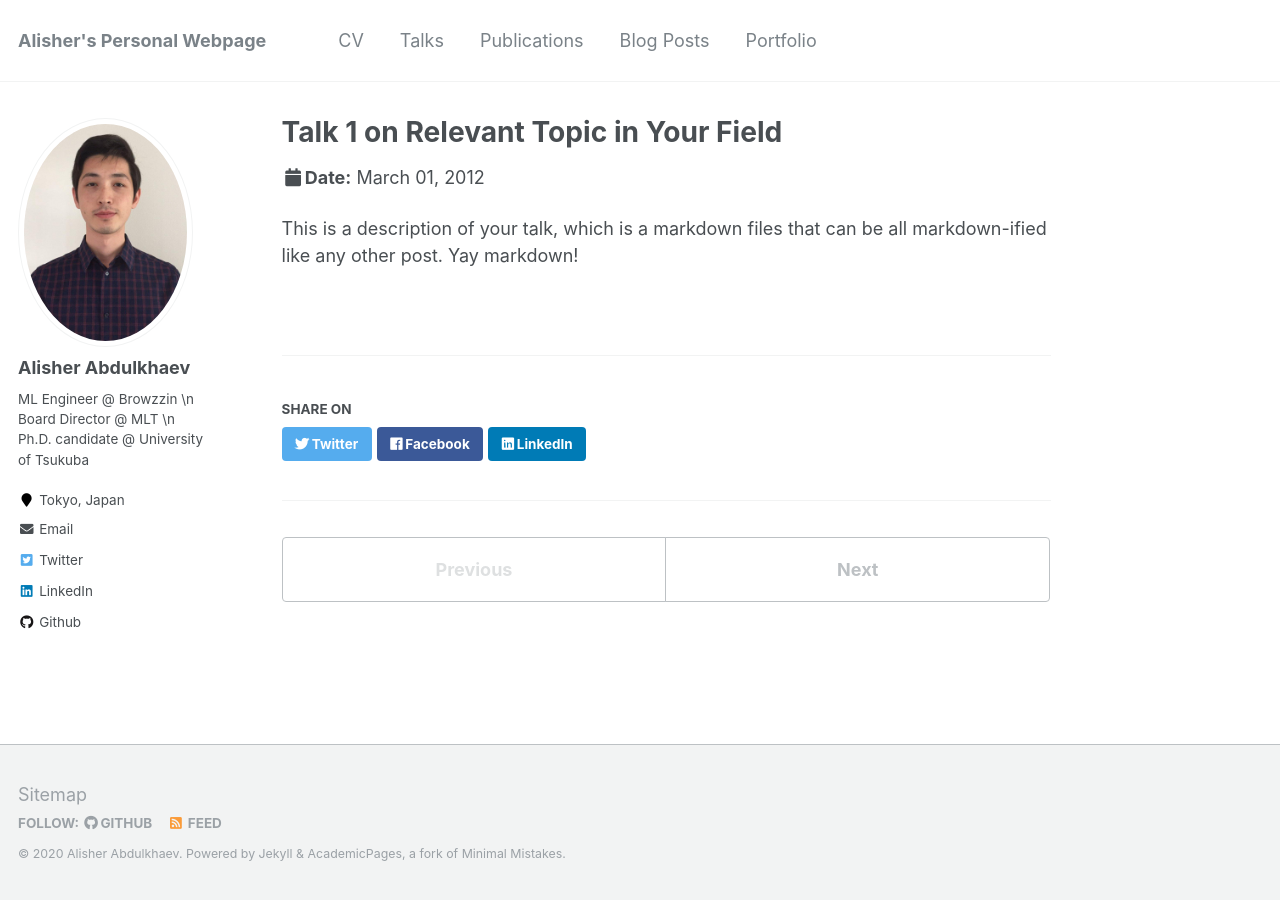
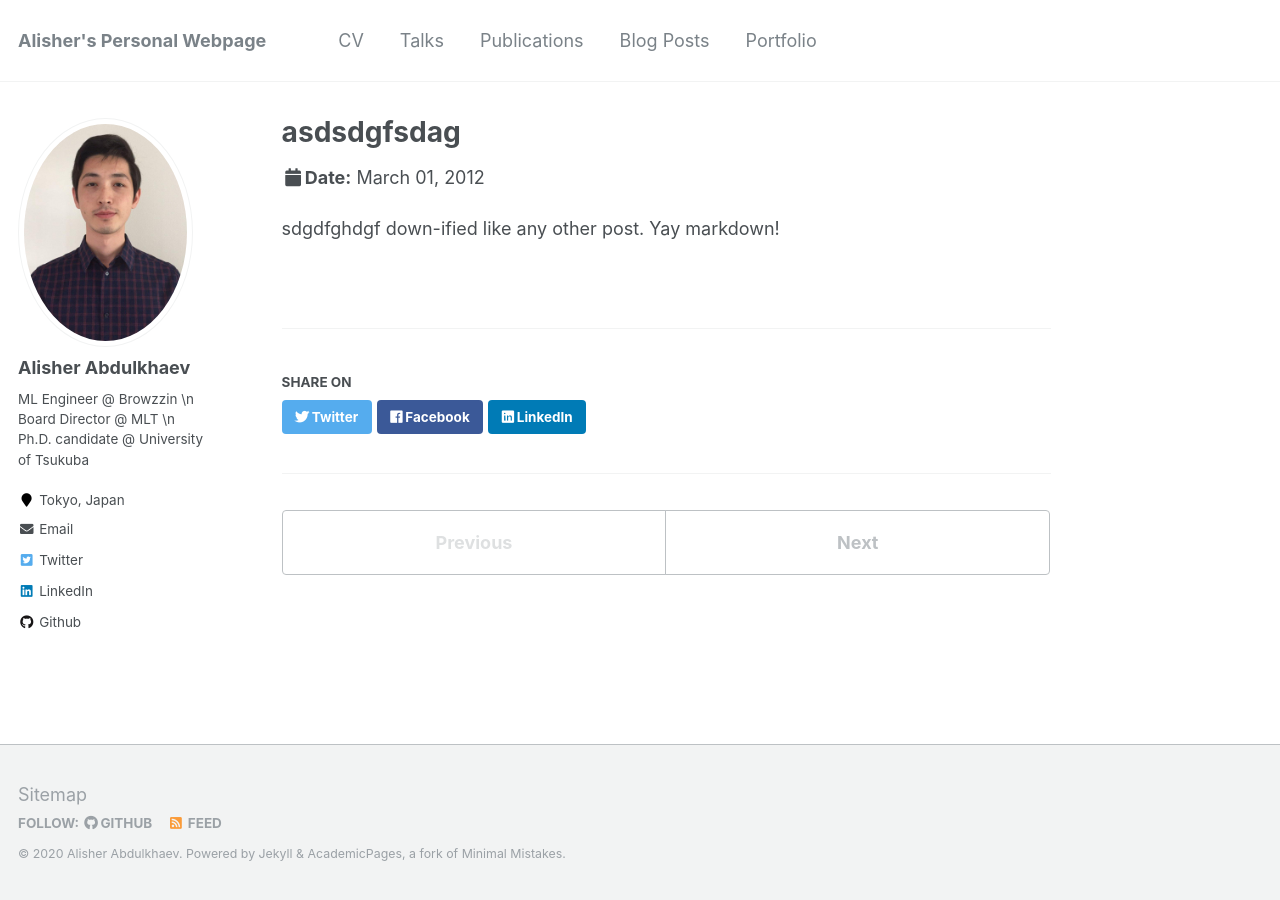
Before and after one commit to vivek37373/alisher-ai.github.io, a Jekyll site: the page built from _talks/2012-03-01-talk-1.md, in a window 1280 px wide. Built offline with Jekyll 4.4.1, drawn with Linux system fonts in a browser that asks for light colours.

Commit message:
Update 2012-03-01-talk-1.md

```diff
--- a/_talks/2012-03-01-talk-1.md
+++ b/_talks/2012-03-01-talk-1.md
@@ -1,5 +1,5 @@
 ---
-title: "Talk 1 on Relevant Topic in Your Field"
+title: "asdsdgfsdag"
 collection: talks
 type: "Talk"
 permalink: /talks/2012-03-01-talk-1
@@ -8,4 +8,4 @@ date: 2012-03-01
 location: "San Francisco, California"
 ---
 
-This is a description of your talk, which is a markdown files that can be all markdown-ified like any other post. Yay markdown!
+sdgdfghdgf down-ified like any other post. Yay markdown!
```
